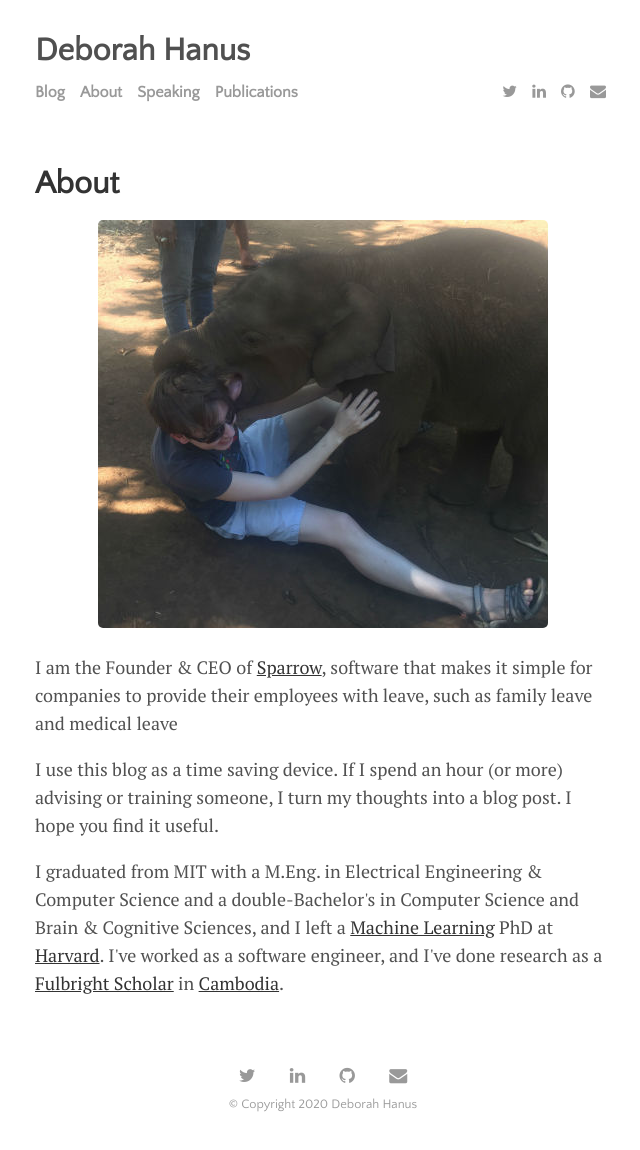
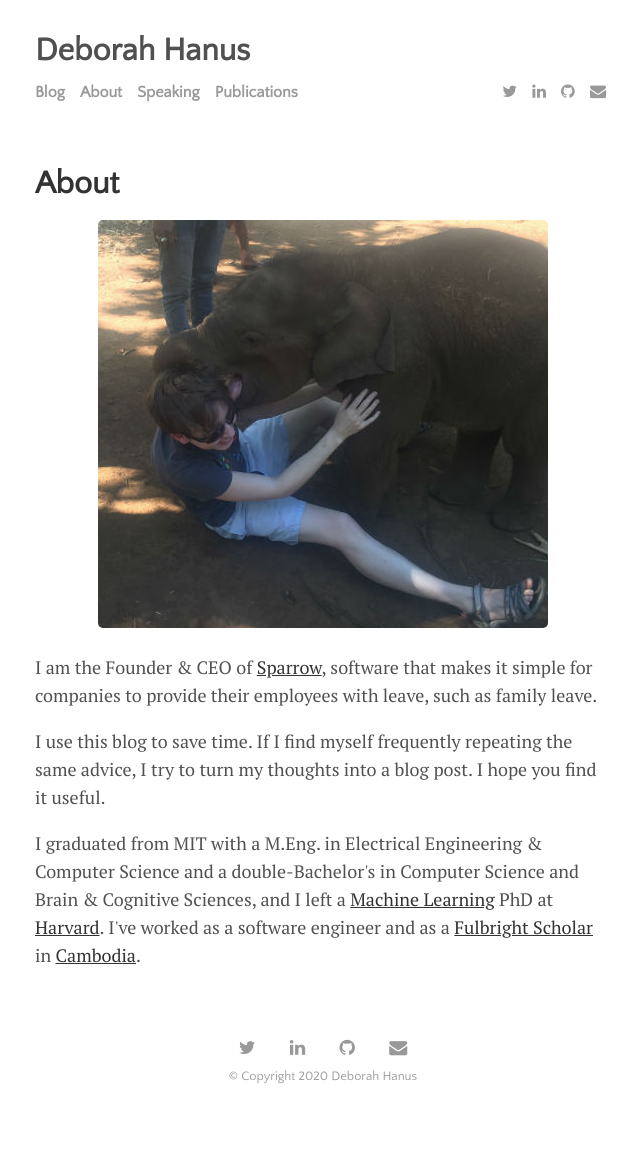
Before and after one commit to dhanus/dhanus.github.io, a Jekyll site: the page built from about.md, in a window 1280 px wide. Shown: the whole page, without its empty margins (317-957 px from the left). Built offline with Jekyll 4.4.1, drawn with Linux system fonts in a browser that asks for light colours; nearby versions of some CDN libraries; after the commit the page ends 1122 px from its top, so only the background shows below that.

Commit message:
fix links

```diff
--- a/about.md
+++ b/about.md
@@ -11,10 +11,10 @@ image:
 
       <center><img src="{{ '../images/elephant.jpg' | prepend: site.baseurl }}" alt="Me being eaten by an elephant"></center>
 
-     <p>I am the Founder & CEO  of <a href="https://trysparrow.com">Sparrow</a>, software that makes it simple for companies to provide their employees with leave, such as family leave and medical leave</p>
+     <p>I am the Founder & CEO  of <a href="https://trysparrow.com">Sparrow</a>, software that makes it simple for companies to provide their employees with leave, such as family leave.</p>
 
-     <p>I use this blog as a time saving device. If I spend  an hour (or more) advising or training someone, I turn my thoughts into a blog post. I hope you find it useful.</p>
+     <p>I use this blog to save time. If I find myself frequently repeating the same advice, I try to turn my thoughts into a blog post. I hope you find it useful.</p>
 
-     <p>I graduated from MIT with a M.Eng. in Electrical Engineering & Computer Science and a double-Bachelor's in Computer Science and Brain & Cognitive Sciences, and I left a <a href="https://en.wikipedia.org/wiki/Machine_learning">Machine Learning</a>  PhD at <a href="https://www.seas.harvard.edu/">Harvard</a>.  I've worked as a software engineer, and I've done research as a  <a href="http://www.iie.org/fulbright">Fulbright Scholar</a> in <a href="http://en.wikipedia.org/wiki/Cambodia">Cambodia</a>.</p>
+     <p>I graduated from MIT with a M.Eng. in Electrical Engineering & Computer Science and a double-Bachelor's in Computer Science and Brain & Cognitive Sciences, and I left a <a href="https://en.wikipedia.org/wiki/Machine_learning">Machine Learning</a>  PhD at <a href="https://www.seas.harvard.edu/">Harvard</a>.  I've worked as a software engineer and as a  <a href="http://www.iie.org/fulbright">Fulbright Scholar</a> in <a href="http://en.wikipedia.org/wiki/Cambodia">Cambodia</a>.</p>
 
 </div>
```
